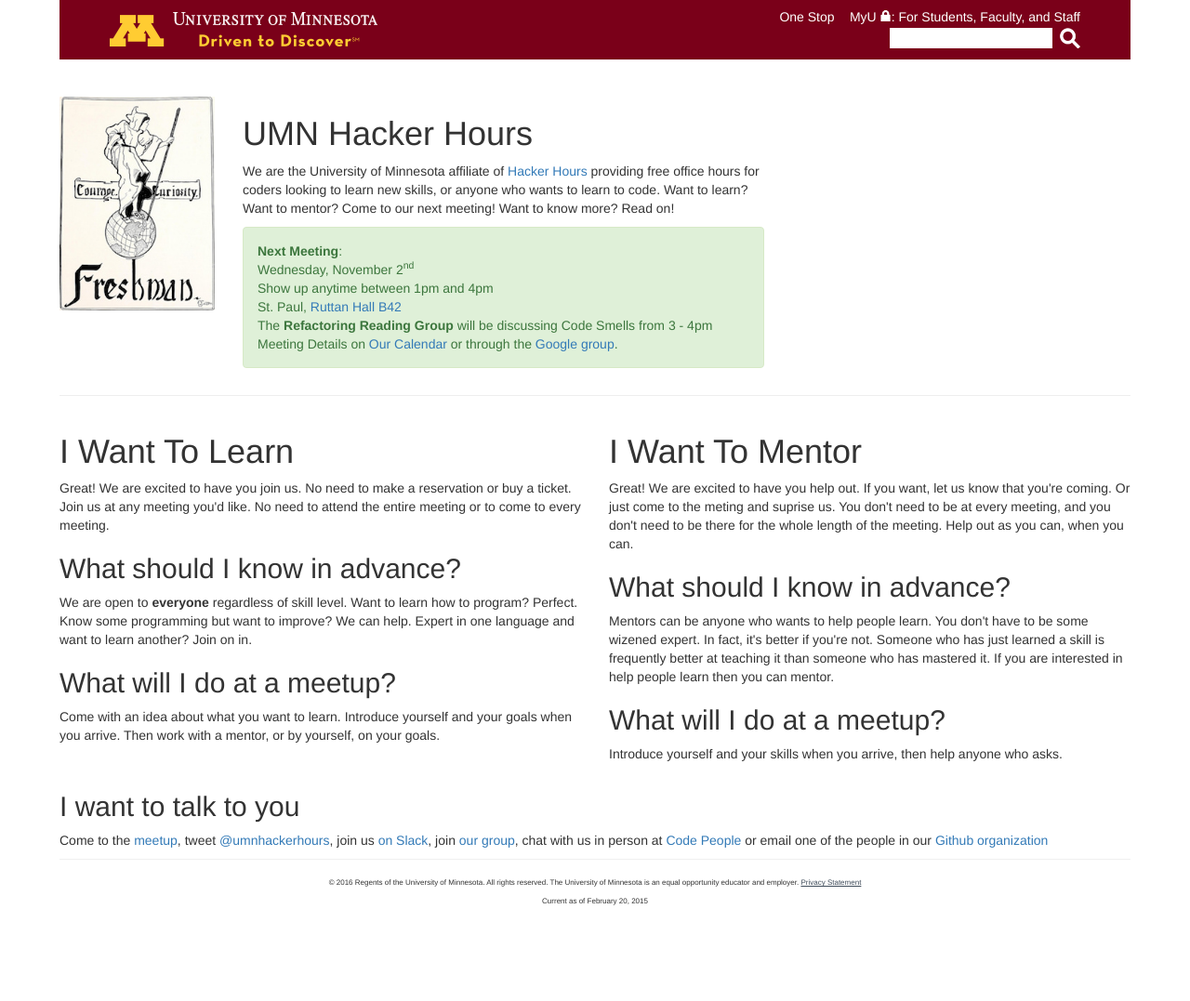
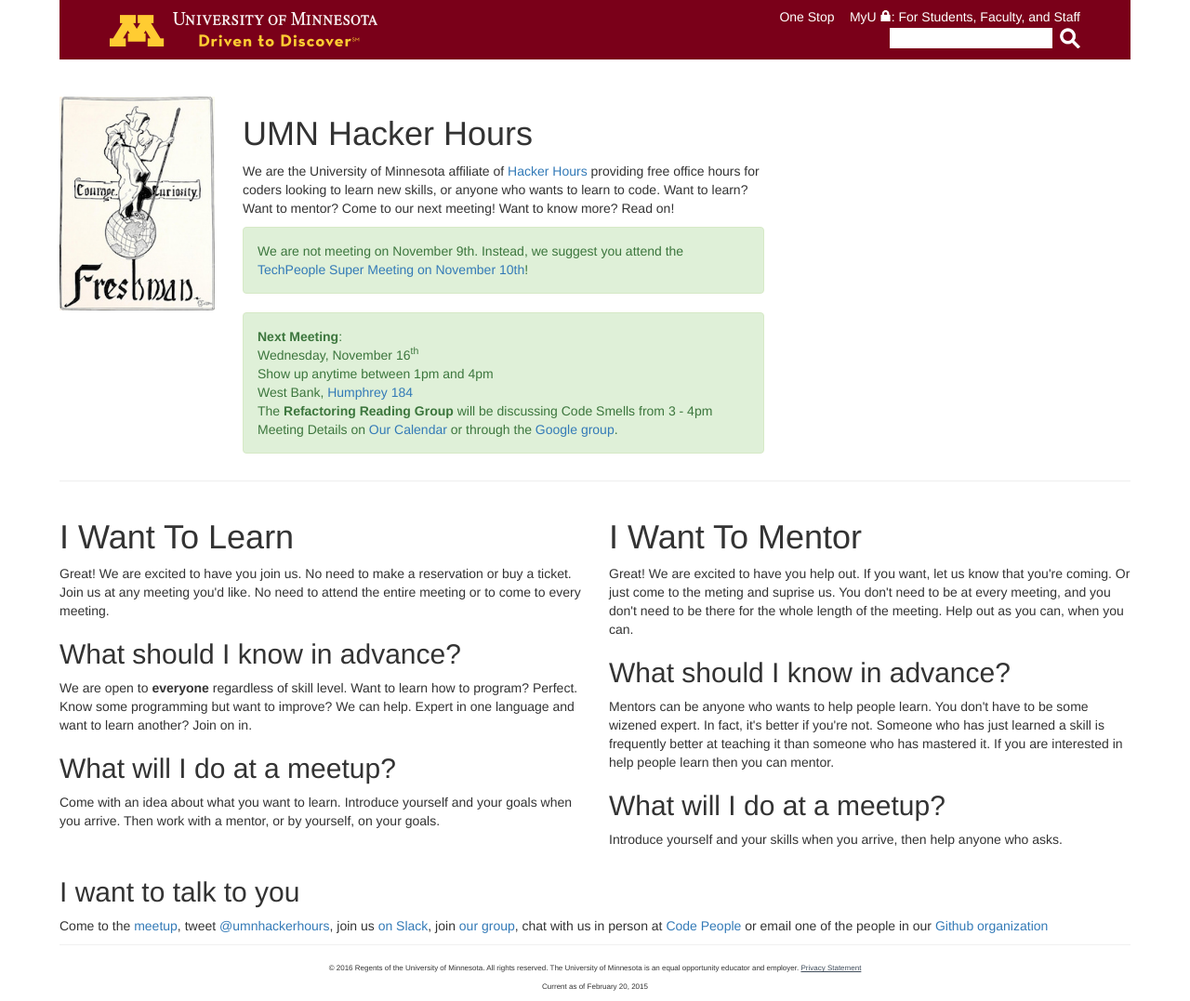
Before and after one commit to umnhackerhours/umnhackerhours.github.io, a Jekyll site: the page built from index.markdown, in a window 1280 px wide. Shown: the whole page at 93% size. Built offline with Jekyll 4.4.1, drawn with Linux system fonts in a browser that asks for light colours; before the commit the page ends 985 px from its top, so only the background shows below that.

Commit message:
11/9 cancellation, 11/16 details

```diff
--- a/index.markdown
+++ b/index.markdown
@@ -11,9 +11,12 @@ description: Home
       <h1>UMN Hacker Hours</h1>
       <p>We are the University of Minnesota affiliate of <a href="http://hackerhours.org/">Hacker Hours</a> providing free office hours for coders looking to learn new skills, or anyone who wants to learn to code. Want to learn? Want to mentor? Come to our next meeting! Want to know more? Read on!</p>
       <div class="alert alert-success" role="alert">
+        We are not meeting on November 9th. Instead, we suggest you attend the <a href='http://code-people.umn.edu/upcoming/2016/11/10/tech-people-supermeeting.html'>TechPeople Super Meeting on November 10th</a>!
+      </div>
+      <div class="alert alert-success" role="alert">
         <a class="anchor" id="next_meeting"></a>
         <strong>Next Meeting</strong>:<br />
-        Wednesday, November 2<sup>nd</sup><br />
+        Wednesday, November 16<sup>th</sup><br />
         Show up anytime between 1pm and 4pm<br />
         <!-- East Bank, <a href="http://campusmaps.umn.edu/nolte-center-continuing-education">Nolte Center 140</a><br /> -->
         <!-- West Bank, <a href="http://campusmaps.umn.edu/hubert-h-humphrey-school-public-affairs">Humphrey 184</a><br /> -->
@@ -21,7 +24,7 @@ description: Home
         <!-- The <strong>Code Kata Group</strong> will be discussing the <a href="https://github.com/exercism/x-common/blob/master/bob.md">Bob kata</a> from 2:30 - 4pm<br /> -->
         <!-- The <strong>Refactoring Reading Group</strong> will be discussing the <a href="https://refactoring.guru/smells/long-method">Long Method Smell</a> from 3 - 4pm<br /> -->
 
-        St. Paul, <a href="http://campusmaps.umn.edu/ruttan-hall">Ruttan Hall B42</a><br />
+        West Bank, <a href="http://campusmaps.umn.edu/hubert-h-humphrey-school-public-affairs">Humphrey 184</a><br />
         The <strong>Refactoring Reading Group</strong> will be discussing Code Smells from 3 - 4pm<br />
         Meeting Details on <a href="https://www.google.com/calendar/embed?src=umn.edu_ii9odmho4m63bsq19879mu0iis%40group.calendar.google.com&ctz=America/Chicago">Our Calendar</a> or through the <a href='https://groups.google.com/a/umn.edu/d/hackerhours'>Google group</a>.
       </div>
```
